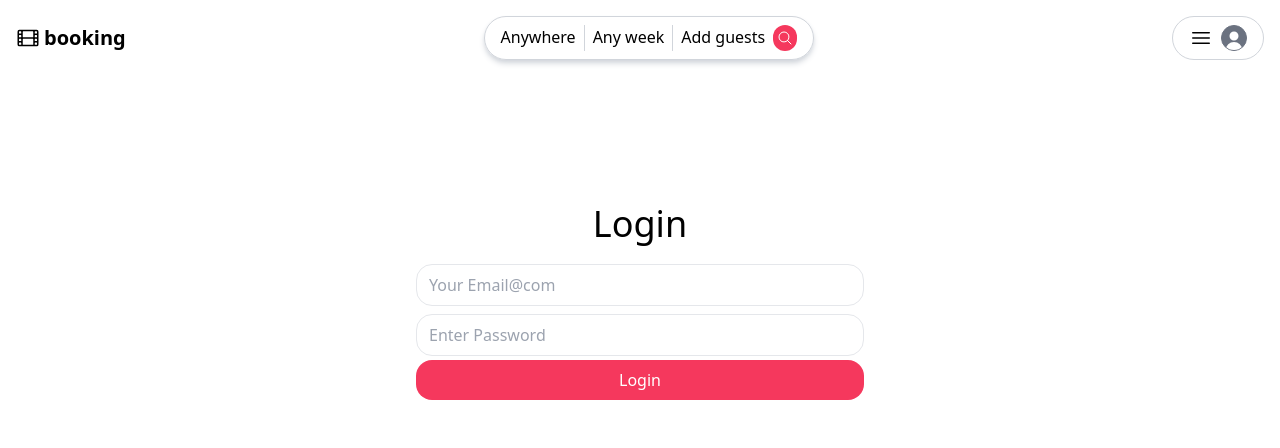
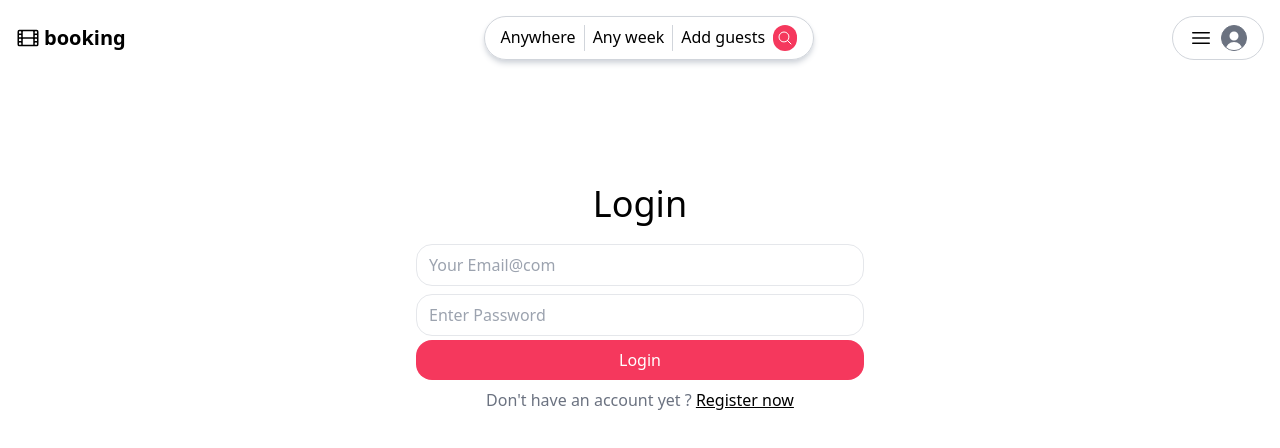
Before and after one commit to RomaSamkov/booking-app-client, a React (Vite) app: page /login in a window 1280 px wide. Shown: the top 448 px of the page. Built offline with nearby package versions, Linux system fonts and the light colour scheme; the HTML template or start-up script is replaced by a standard one.

Commit message:
Update LoginPage.jsx

```diff
--- a/src/pages/LoginPage.jsx
+++ b/src/pages/LoginPage.jsx
@@ -1,14 +1,22 @@
+import { Link } from "react-router-dom";
+
 export default function LoginPage() {
   return (
     <div className="mt-4 flex items-center justify-around grow">
       <div className="mb-64">
         <h1 className="text-4xl text-center mb-4">Login</h1>
         <form className="max-w-md mx-auto">
-          <input type="email" name="" id="" placeholder="Your Email@com" />
-          <input type="password" name="" id="" placeholder="Enter Password" />
+          <input type="email" name="" placeholder="Your Email@com" />
+          <input type="password" name="" placeholder="Enter Password" />
           <button type="submit" className="primary">
             Login
           </button>
+          <div className="text-center py-2 text-gray-500">
+            Don{"'"}t have an account yet ?{" "}
+            <Link className="underline text-black" to={"/register"}>
+              Register now
+            </Link>{" "}
+          </div>
         </form>
       </div>
     </div>
```
